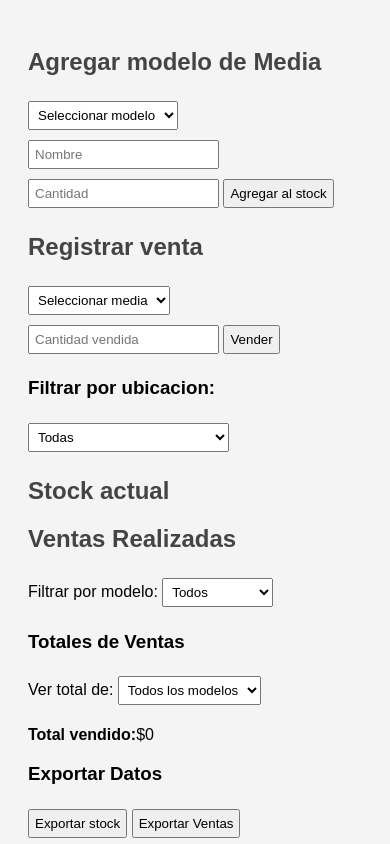
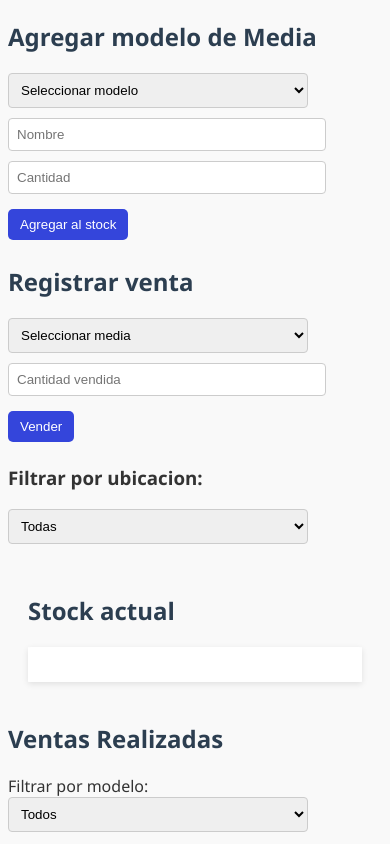
Before and after one commit to ruiztomas/emprendimiento-medias, a plain HTML site: page public/index.html in a window 390 px wide. Shown: the top 844 px of the page. Drawn offline with Linux system fonts and the light colour scheme; no server answers.

Commit message:
Actualizacion de css

```diff
--- /dev/null
+++ b/public/estilo.css
@@ -0,0 +1,86 @@
+body {
+    font-family: 'Segoe UI', sans-serif;
+    background-color: #f9f9f9;
+    color:#333;
+}
+h2{
+    color:#2c3e50;
+}
+button{
+    background-color: #3445db;
+    color: white;
+    border: none;
+    margin: 5px 0;
+    padding: 8px 12px;
+    border-radius: 5px;
+    cursor: pointer;
+    transition: background-color 0.2s;
+}
+button:hover{
+    background-color: #2980b9;
+}
+button.eliminar{
+    background-color: #e74c3c;
+}
+button.respuesta{
+    background-color: #f39c12;
+}
+table {
+    width: 100%;
+    border-collapse: collapse;
+    margin-top: 20px;
+    background-color: white;
+    border-radius: 1%;
+    overflow: hidden;
+    box-shadow: 0 2px 6px rgba(0,0,0,0.1);
+}
+th, td {
+    padding: 12px 16px;
+    border-bottom: 1px solid #eee;
+}
+th{
+    background-color: #f0f0f0;
+    text-align: left;
+}
+.vendido {
+    color: red;
+    font-weight: bold;
+}
+input, select {
+    padding: 8px;
+    border: 1px solid #ccc;
+    border-radius: 4px;
+    margin-bottom: 10px;
+    width: 100%;
+    max-width: 300px;
+}
+.container {
+    max-width: 1000px;
+    margin: auto;
+    padding: 20px;
+}
+@media (max-width: 600px){
+    table, thead, tbody, th, td, tr {
+        display: block;
+    }
+    tr {
+        margin-bottom: 15px;
+        background-color: white;
+        padding: 10px;
+        border-radius: 8px;
+    }
+     td {
+        text-align: right;
+        position: relative;
+        padding-left: 50%;
+    }
+    td::before{
+        content: attr(data-label);
+        position: absolute;
+        left: 10px;
+        font-weight: bold;
+    }
+    th{
+        display: none;
+    }
+}
--- a/public/index.html
+++ b/public/index.html
@@ -4,66 +4,7 @@
     <meta charset="UTF-8">
     <meta name="viewport" content="width=device-width, initial-scale=1">
     <title>Control de Stock - Medias</title>
-    <style>
-        body {
-            font-family: sans-serif;
-            padding: 20px;
-            background-color: #f4f4f4;
-        }
-        h2{
-            color:#444;
-        }
-        input, select, button{
-            margin: 5px 0;
-            padding: 5px;
-        }
-        table {
-            width: 100%;
-            border-collapse: collapse;
-            margin-top: 15px;
-        }
-        th, td {
-            border: 1px solid #ccc;
-            padding: 8px;
-            text-align: left;
-        }
-        .vendido {
-            color: red;
-        }
-        @media (max-width: 600px){
-            table, thead, tbody, th, td, tr {
-                display: block;
-            }
-            thead tr {
-                position:absolute;
-                top:-9999px;
-                left: -9999px;
-            }
-            tr{
-                margin: 0 0 1rem 0;
-                border: 1px solid #ccc;
-                padding: 10px;
-                background: white;
-            }
-            td {
-                border: none;
-                border-bottom: 1px solid #eee;
-                position: relative;
-                padding-left: 50%;
-                text-align: left;
-            }
-            td::before{
-                position: absolute;
-                top: 10px;
-                left: 10px;
-                width: 45%;
-                padding-right: 10px;
-                white-space: nowrap;
-                font-weight: bold;
-                content: attr(data-label);
-            }
-        }
-    </style>
+    <link rel="stylesheet" href="estilo.css">
 </head>
 <body>
 
@@ -93,6 +34,7 @@
         <option value="stock">Solo stock, sin las repuestas</option>
     </select>
 
+    <div class="container">
         <h2>Stock actual</h2>
         <table>
             <thead>
@@ -106,6 +48,7 @@
             </thead>
             <tbody id="tablaStock"></tbody>
         </table>
+    </div>
 
     <h2>Ventas Realizadas</h2>
     <label for="filtroModeloVenta">Filtrar por modelo:</label>
```
Lines whose indentation alone changed are shown as unchanged.
